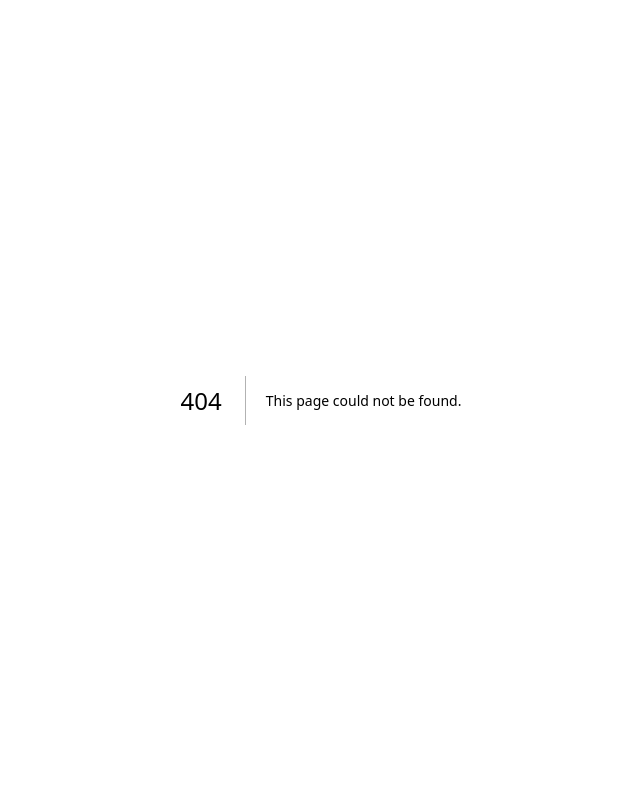
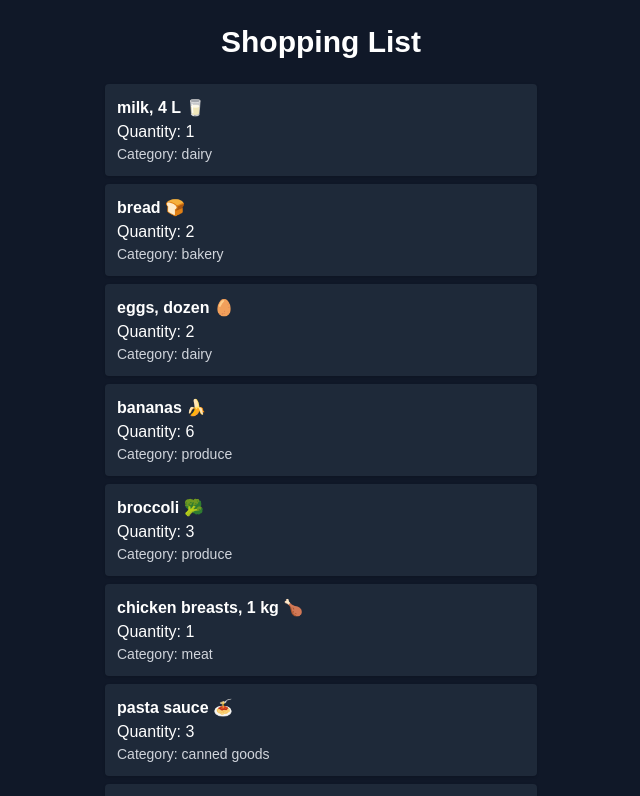
Before and after one commit to karan1832002/cprg306-assignments, a Next.js app: page /week-3 in a window 1280 px wide. Before the commit this address had no page. Shown: the top 796 px of the page, without its empty margins (319-959 px from the left). Built offline with nearby package versions, Linux system fonts and the light colour scheme.

Commit message:
Add week-3 components and update dependencies

```diff
--- a/app/layout.tsx
+++ b/app/layout.tsx
@@ -13,7 +13,7 @@ const geistMono = Geist_Mono({
 });
 
 export const metadata: Metadata = {
-  title: "SAIT Class B Demo",
+  title: "shopping-list-app",
   description: "Demonstration of Next.js and all its features",
 };
 
--- a/app/page.tsx
+++ b/app/page.tsx
@@ -6,6 +6,9 @@ export default function Home() {
       <h1>CPRG 306: Web Development 2 - Assignments</h1>
 
       <Link href="/week-2">Week 2 Assignment</Link>
+      <br />
+      <Link href="/week-3">Week 3 Shopping List</Link>
     </main>
   );
+
 }
--- a/app/week-2/student.info.tsx
+++ b/app/week-2/student.info.tsx
@@ -4,9 +4,12 @@ export default function StudentInfo() {
   return (
     <div>
       <p>Name: Karandeep Singh</p>
-      <Link href="https://github.com/karan1832002/cprg306-assignments.git">
-        https://github.com/karan1832002/cprg306-assignments.git
-      </Link>
+      <p>
+        GitHub:{" "}
+        <Link href="https://github.com/karan1832002/cprg306-assignments">
+          https://github.com/karan1832002/cprg306-assignments
+        </Link>
+      </p>
     </div>
   );
 }
--- /dev/null
+++ b/app/week-3/item-list.tsx
@@ -0,0 +1,85 @@
+import Item from "./item";
+
+const item1 = {
+  name: "milk, 4 L 🥛",
+  quantity: 1,
+  category: "dairy",
+};
+
+const item2 = {
+  name: "bread 🍞",
+  quantity: 2,
+  category: "bakery",
+};
+
+const item3 = {
+  name: "eggs, dozen 🥚",
+  quantity: 2,
+  category: "dairy",
+};
+
+const item4 = {
+  name: "bananas 🍌",
+  quantity: 6,
+  category: "produce",
+};
+
+const item5 = {
+  name: "broccoli 🥦",
+  quantity: 3,
+  category: "produce",
+};
+
+const item6 = {
+  name: "chicken breasts, 1 kg 🍗",
+  quantity: 1,
+  category: "meat",
+};
+
+const item7 = {
+  name: "pasta sauce 🍝",
+  quantity: 3,
+  category: "canned goods",
+};
+
+const item8 = {
+  name: "spaghetti, 454 g 🍝",
+  quantity: 2,
+  category: "dry goods",
+};
+
+const item9 = {
+  name: "toilet paper, 12 pack 🧻",
+  quantity: 1,
+  category: "household",
+};
+
+const item10 = {
+  name: "paper towels, 6 pack",
+  quantity: 1,
+  category: "household",
+};
+
+const item11 = {
+  name: "dish soap 🍽️",
+  quantity: 1,
+  category: "household",
+};
+
+const item12 = {
+  name: "hand soap 🧼",
+  quantity: 4,
+  category: "household",
+};
+
+const items = [item1, item2, item3, item4, item5, item6, item7, item8, item9, item10, item11, item12];
+
+export default function ItemList() {
+  return (
+    <ul className="max-w-md mx-auto">
+      {items.map((item, index) => (
+        <Item key={index} {...item} />
+      ))}
+    </ul>
+  );
+}
--- /dev/null
+++ b/app/week-3/item.tsx
@@ -0,0 +1,15 @@
+interface ItemProps {
+  name: string;
+  quantity: number;
+  category: string;
+}
+
+export default function Item({ name, quantity, category }: ItemProps) {
+  return (
+    <li className="bg-gray-800 text-white p-3 m-2 rounded shadow">
+      <p className="font-bold">{name}</p>
+      <p>Quantity: {quantity}</p>
+      <p className="text-sm text-gray-300">Category: {category}</p>
+    </li>
+  );
+}
--- /dev/null
+++ b/app/week-3/page.tsx
@@ -0,0 +1,12 @@
+import ItemList from "./item-list";
+
+export default function Page() {
+  return (
+    <main className="min-h-screen bg-gray-900 p-6">
+      <h1 className="text-3xl font-bold text-white text-center mb-6">
+        Shopping List
+      </h1>
+      <ItemList />
+    </main>
+  );
+}
--- a/package.json
+++ b/package.json
@@ -18,9 +18,11 @@
     "@types/node": "^20",
     "@types/react": "^19.2.9",
     "@types/react-dom": "^19",
+    "autoprefixer": "^10.4.23",
     "eslint": "^9",
     "eslint-config-next": "16.1.1",
-    "tailwindcss": "^4",
+    "postcss": "^8.5.6",
+    "tailwindcss": "^4.1.18",
     "typescript": "^5"
   }
 }
```
Also changed, not shown: 1 other file (tests, documents, lock files or other folders).
